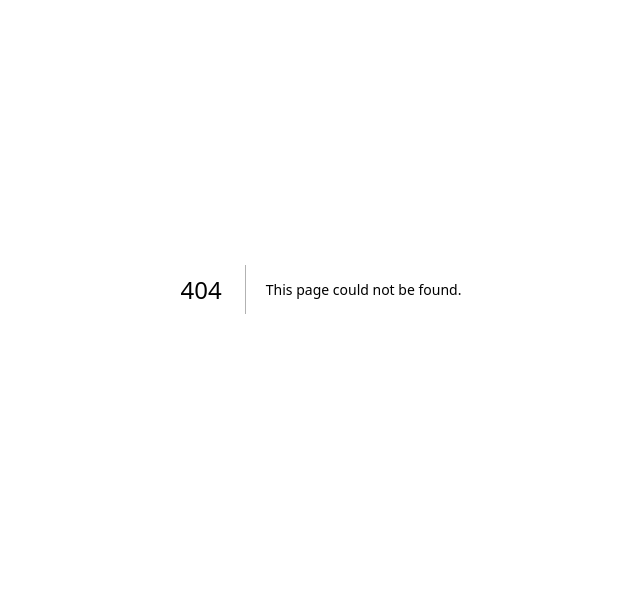
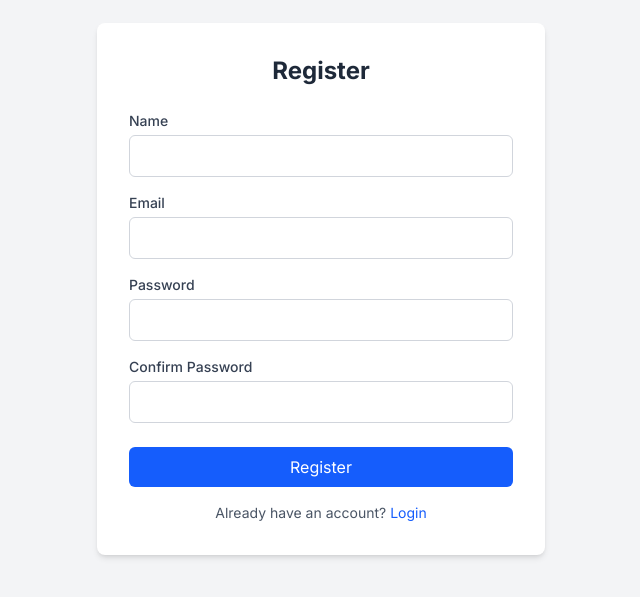
Before and after one commit to wadudB/booking-system-prototype, a Next.js app: page /register in a window 1280 px wide. Before the commit this address had no page. Shown: the part 111-708 px from the top of the page, without its empty margins (319-959 px from the left). Built offline with nearby package versions, Linux system fonts and the light colour scheme.

Commit message:
Add login and registration pages with form handling and validation

```diff
--- /dev/null
+++ b/app/login/page.tsx
@@ -0,0 +1,108 @@
+"use client";
+
+import Link from "next/link";
+import { useState } from "react";
+import { signIn } from "next-auth/react";
+import { useRouter } from "next/navigation";
+
+export default function LoginPage() {
+  const [email, setEmail] = useState("");
+  const [password, setPassword] = useState("");
+  const [error, setError] = useState("");
+  const [loading, setLoading] = useState(false);
+  const router = useRouter();
+
+  const handleSubmit = async (e: React.FormEvent) => {
+    e.preventDefault();
+    setLoading(true);
+    setError("");
+
+    try {
+      const result = await signIn("credentials", {
+        redirect: false,
+        email,
+        password,
+      });
+
+      if (result?.error) {
+        setError("Invalid email or password");
+      } else {
+        router.push("/dashboard");
+      }
+    } catch (error) {
+      console.error("Login error:", error);
+      setError("Something went wrong. Please try again.");
+    } finally {
+      setLoading(false);
+    }
+  };
+
+  return (
+    <main className="flex min-h-screen flex-col items-center justify-center p-8 bg-gray-100">
+      <div className="w-full max-w-md p-8 bg-white rounded-lg shadow-md">
+        <h1 className="text-2xl font-bold text-center text-gray-800 mb-6">
+          Login
+        </h1>
+
+        {error && (
+          <div className="mb-4 p-3 bg-red-100 text-red-700 rounded-md">
+            {error}
+          </div>
+        )}
+
+        <form onSubmit={handleSubmit}>
+          <div className="mb-4">
+            <label
+              htmlFor="email"
+              className="block text-sm font-medium text-gray-700 mb-1"
+            >
+              Email
+            </label>
+            <input
+              id="email"
+              type="email"
+              value={email}
+              onChange={(e) => setEmail(e.target.value)}
+              required
+              className="w-full px-3 py-2 border border-gray-300 rounded-md focus:outline-none focus:ring-2 focus:ring-blue-500"
+            />
+          </div>
+
+          <div className="mb-6">
+            <label
+              htmlFor="password"
+              className="block text-sm font-medium text-gray-700 mb-1"
+            >
+              Password
+            </label>
+            <input
+              id="password"
+              type="password"
+              value={password}
+              onChange={(e) => setPassword(e.target.value)}
+              required
+              className="w-full px-3 py-2 border border-gray-300 rounded-md focus:outline-none focus:ring-2 focus:ring-blue-500"
+            />
+          </div>
+
+          <button
+            type="submit"
+            disabled={loading}
+            className={`w-full py-2 px-4 bg-blue-600 text-white rounded-md hover:bg-blue-700 focus:outline-none focus:ring-2 focus:ring-blue-500 ${
+              loading ? "opacity-70 cursor-not-allowed" : ""
+            }`}
+          >
+            {loading ? "Logging in..." : "Login"}
+          </button>
+        </form>
+
+        <p className="mt-4 text-center text-sm text-gray-600">
+          Don't have an account?{" "}
+          <Link href="/register" className="text-blue-600 hover:underline">
+            Register
+          </Link>
+        </p>
+      </div>
+    </main>
+  );
+}
--- /dev/null
+++ b/app/register/page.tsx
@@ -0,0 +1,158 @@
+"use client";
+
+import Link from "next/link";
+import { useState } from "react";
+import { useRouter } from "next/navigation";
+
+export default function RegisterPage() {
+  const [name, setName] = useState("");
+  const [email, setEmail] = useState("");
+  const [password, setPassword] = useState("");
+  const [confirmPassword, setConfirmPassword] = useState("");
+  const [error, setError] = useState("");
+  const [loading, setLoading] = useState(false);
+  const router = useRouter();
+
+  const handleSubmit = async (e: React.FormEvent) => {
+    e.preventDefault();
+    setLoading(true);
+    setError("");
+
+    // Validate form data
+    if (password !== confirmPassword) {
+      setError("Passwords do not match");
+      setLoading(false);
+      return;
+    }
+
+    try {
+      const response = await fetch("/api/register", {
+        method: "POST",
+        headers: {
+          "Content-Type": "application/json",
+        },
+        body: JSON.stringify({
+          name,
+          email,
+          password,
+        }),
+      });
+
+      const data = await response.json();
+
+      if (!response.ok) {
+        throw new Error(data.error || "Registration failed");
+      }
+
+      // Redirect to login page after successful registration
+      router.push("/login?registered=true");
+    } catch (error) {
+      console.error("Registration error:", error);
+      setError(error instanceof Error ? error.message : "Something went wrong");
+    } finally {
+      setLoading(false);
+    }
+  };
+
+  return (
+    <main className="flex min-h-screen flex-col items-center justify-center p-8 bg-gray-100">
+      <div className="w-full max-w-md p-8 bg-white rounded-lg shadow-md">
+        <h1 className="text-2xl font-bold text-center text-gray-800 mb-6">
+          Register
+        </h1>
+
+        {error && (
+          <div className="mb-4 p-3 bg-red-100 text-red-700 rounded-md">
+            {error}
+          </div>
+        )}
+
+        <form onSubmit={handleSubmit}>
+          <div className="mb-4">
+            <label
+              htmlFor="name"
+              className="block text-sm font-medium text-gray-700 mb-1"
+            >
+              Name
+            </label>
+            <input
+              id="name"
+              type="text"
+              value={name}
+              onChange={(e) => setName(e.target.value)}
+              className="w-full px-3 py-2 border border-gray-300 rounded-md focus:outline-none focus:ring-2 focus:ring-blue-500"
+            />
+          </div>
+
+          <div className="mb-4">
+            <label
+              htmlFor="email"
+              className="block text-sm font-medium text-gray-700 mb-1"
+            >
+              Email
+            </label>
+            <input
+              id="email"
+              type="email"
+              value={email}
+              onChange={(e) => setEmail(e.target.value)}
+              required
+              className="w-full px-3 py-2 border border-gray-300 rounded-md focus:outline-none focus:ring-2 focus:ring-blue-500"
+            />
+          </div>
+
+          <div className="mb-4">
+            <label
+              htmlFor="password"
+              className="block text-sm font-medium text-gray-700 mb-1"
+            >
+              Password
+            </label>
+            <input
+              id="password"
+              type="password"
+              value={password}
+              onChange={(e) => setPassword(e.target.value)}
+              required
+              className="w-full px-3 py-2 border border-gray-300 rounded-md focus:outline-none focus:ring-2 focus:ring-blue-500"
+            />
+          </div>
+
+          <div className="mb-6">
+            <label
+              htmlFor="confirmPassword"
+              className="block text-sm font-medium text-gray-700 mb-1"
+            >
+              Confirm Password
+            </label>
+            <input
+              id="confirmPassword"
+              type="password"
+              value={confirmPassword}
+              onChange={(e) => setConfirmPassword(e.target.value)}
+              required
+              className="w-full px-3 py-2 border border-gray-300 rounded-md focus:outline-none focus:ring-2 focus:ring-blue-500"
+            />
+          </div>
+
+          <button
+            type="submit"
+            disabled={loading}
+            className={`w-full py-2 px-4 bg-blue-600 text-white rounded-md hover:bg-blue-700 focus:outline-none focus:ring-2 focus:ring-blue-500 ${
+              loading ? "opacity-70 cursor-not-allowed" : ""
+            }`}
+          >
+            {loading ? "Registering..." : "Register"}
+          </button>
+        </form>
+
+        <p className="mt-4 text-center text-sm text-gray-600">
+          Already have an account?{" "}
+          <Link href="/login" className="text-blue-600 hover:underline">
+            Login
+          </Link>
+        </p>
+      </div>
+    </main>
+  );
+}
```
